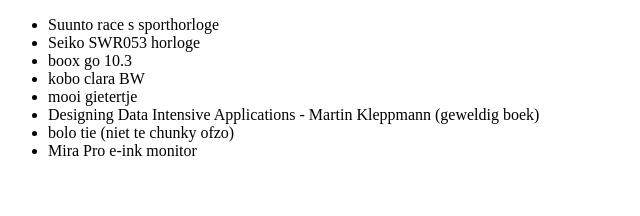
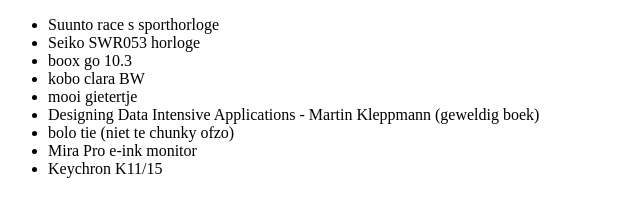
Before and after one commit to Kaya-Sem/website, a plain HTML site: page data/wishlist.html in a window 1280 px wide. Shown: the whole page, without its empty margins (0-640 px from the left). Drawn offline with Linux system fonts and the light colour scheme.

Commit message:
update wishlist

```diff
--- a/data/wishlist.html
+++ b/data/wishlist.html
@@ -17,6 +17,7 @@
         <li>Designing Data Intensive Applications - Martin Kleppmann (geweldig boek)</li>
         <li>bolo tie (niet te chunky ofzo)</li>
         <li>Mira Pro e-ink monitor </li>
+        <li>Keychron K11/15 </li>
     </ul>
 </body>
 
```
